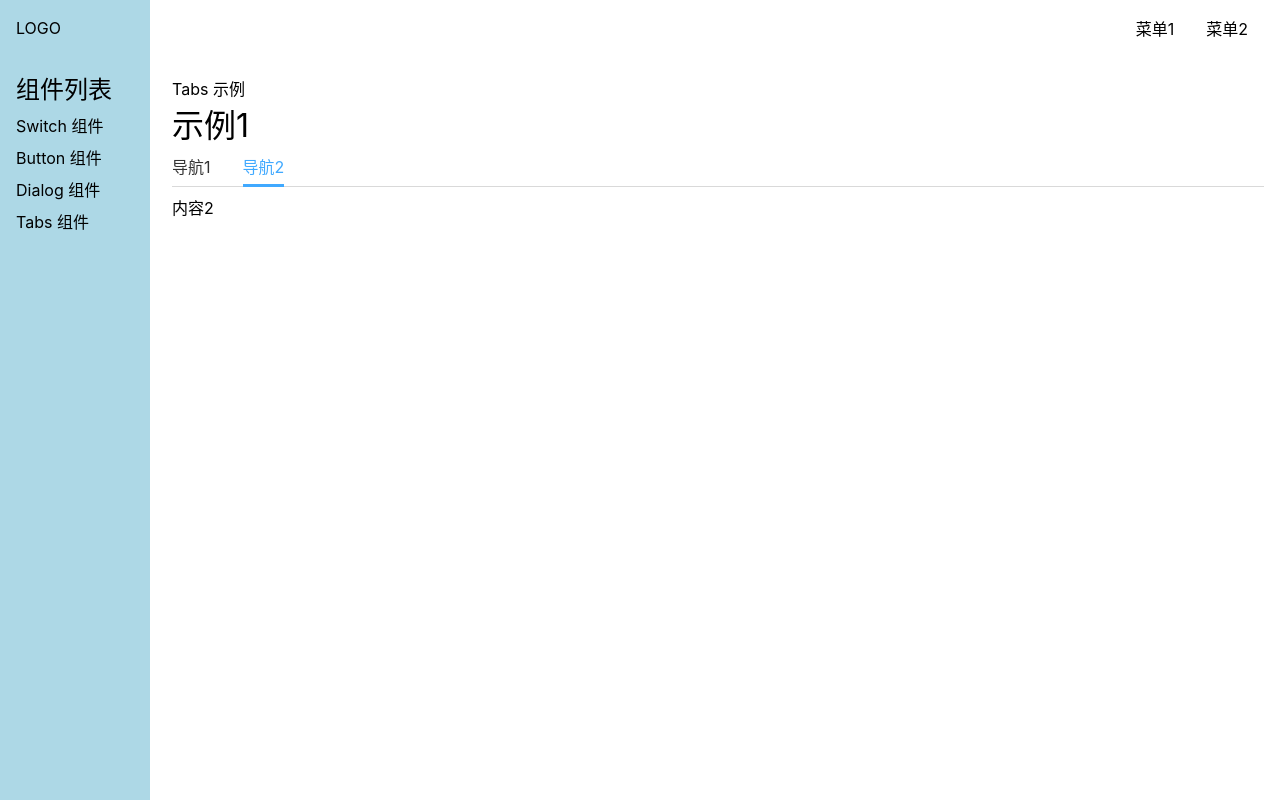
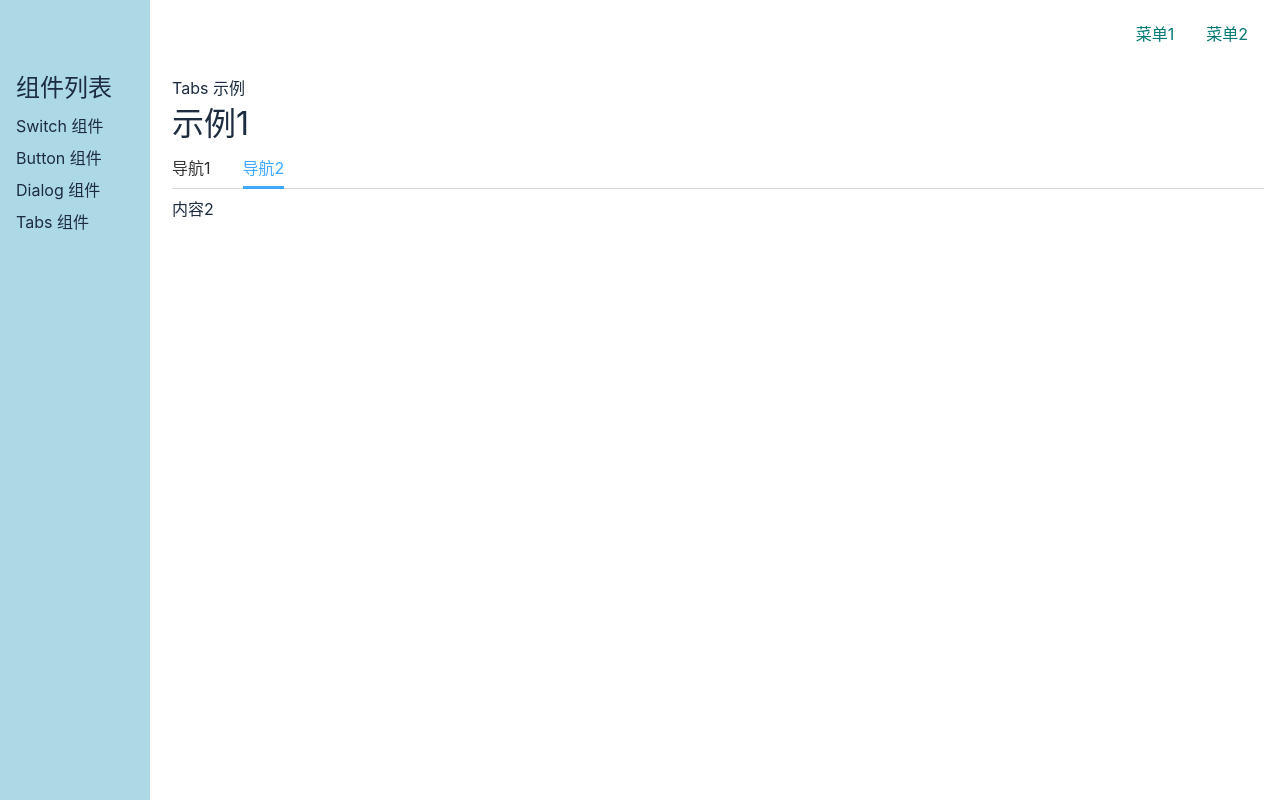
Before and after one commit to 114886/hero-ui-develop, a Vue app: page /#/doc/tabs in a window 1280 px wide. Built offline with nearby package versions, Linux system fonts and the light colour scheme.

Commit message:
从iconfont引入icon

```diff
--- a/index.html
+++ b/index.html
@@ -5,6 +5,7 @@
   <link rel="icon" href="/favicon.ico" />
   <meta name="viewport" content="width=device-width, initial-scale=1.0">
   <title>Vite App</title>
+  <script src="//at.alicdn.com/t/font_3184994_rhylyyehf2d.js"></script>
 </head>
 <body>
   <div id="app"></div>
--- a/src/components/Topnav.vue
+++ b/src/components/Topnav.vue
@@ -1,6 +1,10 @@
 <template>
   <div class="topnav">
-    <div class="logo">LOGO</div>
+    <div class="logo">
+      <svg class="icon">
+        <use xlink:href="#icon-wangzhe"></use>
+      </svg>
+    </div>
     <ul class="menu">
       <li>菜单1</li>
       <li>菜单2</li>
@@ -25,7 +29,9 @@
 </script>
 
 <style lang="scss" scoped>
+$color: #007974;
 .topnav {
+  color: $color;
   display: flex;
   padding: 16px;
   position: fixed;
@@ -39,6 +45,10 @@
   > .logo {
     max-width: 6em;
     margin-right: auto;
+    > svg {
+      width: 32px;
+      height: 32px;
+    }
   }
 
   > .menu {
--- a/src/index.scss
+++ b/src/index.scss
@@ -14,7 +14,7 @@
   color: inherit;
 
   &:hover {
-    border-bottom: 1px solid;
+    text-decoration: underline;
     cursor: pointer;
   }
 }
@@ -30,6 +30,8 @@
 
 body {
   font-size: 16px;
+  line-height: 1.5;
+  color: #1d2c40;
   // 这样写 font-family
   // Fonts.css -- 跨平台中文字体解决方案 https://github.com/zenozeng/fonts.css/
   font-family: -apple-system, "Noto Sans", "Helvetica Neue", Helvetica,
@@ -38,3 +40,11 @@
     "Microsoft YaHei", "Wenquanyi Micro Hei", "WenQuanYi Zen Hei", "ST Heiti",
     SimHei, "WenQuanYi Zen Hei Sharp", sans-serif;
 }
+
+.icon {
+  width: 1em;
+  height: 1em;
+  vertical-align: -0.15em;
+  fill: currentColor;
+  overflow: hidden;
+}
--- a/src/views/Home.vue
+++ b/src/views/Home.vue
@@ -1,4 +1,5 @@
 <template>
+  <div>
     <div class="topnavAndBanner">
       <Topnav />
       <div class="banner">
@@ -8,6 +9,18 @@
           <a href="https://github.com">GitHub</a>
           <router-link to="/doc">开始</router-link>
         </p>
+      </div>
+    </div>
+    <div class="features">
+      <svg class="icon">
+        <use xlink:href="#icon-Vue"></use>
+      </svg>
+      <svg class="icon">
+        <use xlink:href="#icon-ts"></use>
+      </svg>
+      <svg class="icon">
+        <use xlink:href="#icon-tishi"></use>
+      </svg>
     </div>
   </div>
 </template>
@@ -22,6 +35,15 @@
 </script>
 
 <style lang="scss" scoped>
+$green: #02bcb0;
+$border-radius: 4px;
+$color: #007974;
+.features {
+  > svg {
+    width: 64px;
+    height: 64px;
+  }
+}
 .topnavAndBanner {
   background: linear-gradient(
     145deg,
@@ -31,6 +53,7 @@
 }
 
 .banner {
+  color: $color;
   padding: 100px 0;
   display: flex;
   justify-content: center;
@@ -42,13 +65,14 @@
 
     a {
       margin: 0 8px;
-      background: #fff;
+      background: $green;
+      color: white;
       display: inline-block;
-      $h: 28px;
-      height: $h;
-      line-height: $h;
-      border-radius: $h/2;
-      padding: 0 8px;
+      padding: 8px 24px;
+      border-radius: $border-radius;
+      &:hover {
+        text-decoration: none;
+      }
     }
   }
 }
```
Lines whose indentation alone changed are shown as unchanged.
